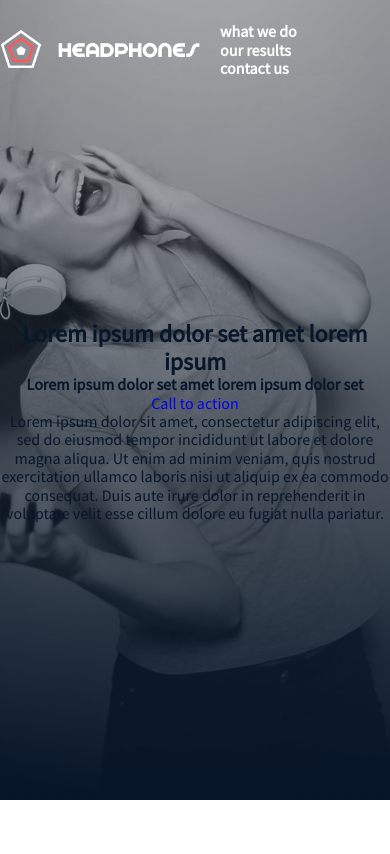
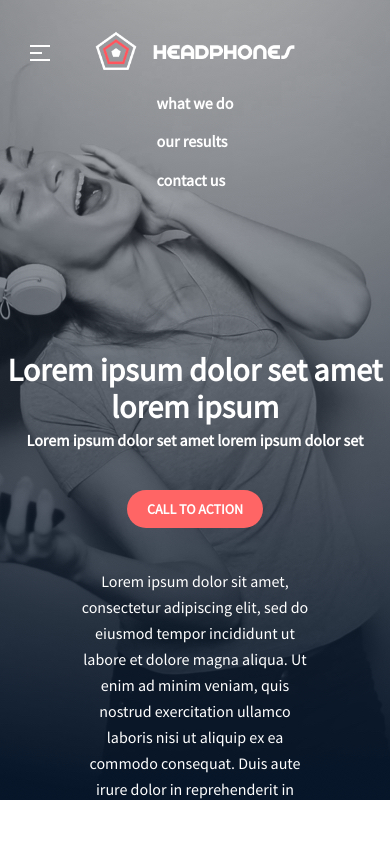
Before and after one commit to ANDRESOTELO/holberton-headphones, a plain HTML site: page 0-index.html in a window 390 px wide. Drawn offline with Linux system fonts and the light colour scheme.

Commit message:
ADDED | 0-styles

```diff
--- a/0-index.html
+++ b/0-index.html
@@ -17,6 +17,16 @@
     <body>
         <!-- Header Section -->
         <header class="header">
+            <input
+            type="checkbox"
+            class="open-menu"
+            name="open-menu"
+            id="open-menu">
+            <label class="open-menu-button" for="open-menu">
+                <span class="ham-menu-line-1"></span>
+                <span class="ham-menu-line-2"></span>
+                <span class="ham-menu-line-3"></span>
+            </label>
             <div class="container header-container">
                 <div class="header-logo">
                     <a href="#">
--- a/static/0-styles.css
+++ b/static/0-styles.css
@@ -26,6 +26,7 @@ body {
     color: var(--color-black);
     font-family: var(--font-family-base);
     font-size: var(--font-size-regular);
+    overflow-x: hidden;
 }
 
 :root {
@@ -67,6 +68,7 @@ a:active {
 .button:hover,
 .button:active {
     opacity: 0.9;
+    color: var(--color-white);
 }
 
 ul li {
@@ -84,6 +86,9 @@ ul li {
 .header {
     width: 100vw;
     height: 100px;
+    display: flex;
+    flex-direction: row;
+    align-items: center;
 }
 
 .header-container {
@@ -136,26 +141,96 @@ ul li {
 
 .first-section {
     width: 100%;
+    height: 100%;
 }
 
 .section-inner {
     width: 100%;
+    height: auto;
     text-align: center;
-    padding-top: 20rem;
+    padding-top: 22rem;
 }
 
 .section-title {
-
+    color: var(--color-white);
+    font-size: calc(var(--font-size-regular) * 2);
+    font-weight: 700;
 }
 
 .section-subtitle {
-
+    color: var(--color-white);
+    font-weight: 700;
+    margin: 5px 0px 50px 0px;
 }
 
 .button {
+    color: var(--color-white);
+    font-size: var(--font-size-medium);
+    font-weight: 700;
+    text-transform: uppercase;
+    background: #FF6565;
+    line-height: 18px;
+    border-radius: 20px;
+    padding: 10px 20px;
 
 }
 
 .section-text {
+    width: 60%;
+    color: var(--color-white);
+    margin: 50px auto auto auto;
+    font-weight: 400;
+    line-height: 26px;
+}
+
+/* Hamburguer Menu */
+input.open-menu {
+    display: none;
+}
+
+.open-menu-button {
+    display: none;
+    flex-direction: column;
+    cursor: pointer;
 
 }
+
+[class^="ham-menu-line-"] {
+    border-bottom: 2px solid var(--color-white);
+    width: 20px;
+    padding-bottom: 5px;
+}
+
+[class^="ham-menu-line-"]:nth-child(2) {
+    width: 12px;
+}
+
+@media screen and (max-width: 480px) {
+    .header-container {
+        display: flex;
+        flex-direction: column;
+        justify-content: center;
+        align-items: center;
+        margin-top: 140px;
+        margin-left: -50px;
+    }
+
+    .nav .nav-item {
+        display: flex;
+        flex-direction: column;
+        font-family: var(--font-family-base);
+        font-weight: var(--font-weight-bold);
+        margin: 20px 0px;
+    }
+
+    .open-menu-button {
+        display: flex;
+        flex-direction: column;
+        cursor: pointer;
+        margin-left: 30px;
+    }
+}
+
+.open-menu:checked ~ .navbar-menu {
+    display: none;
+}
```
